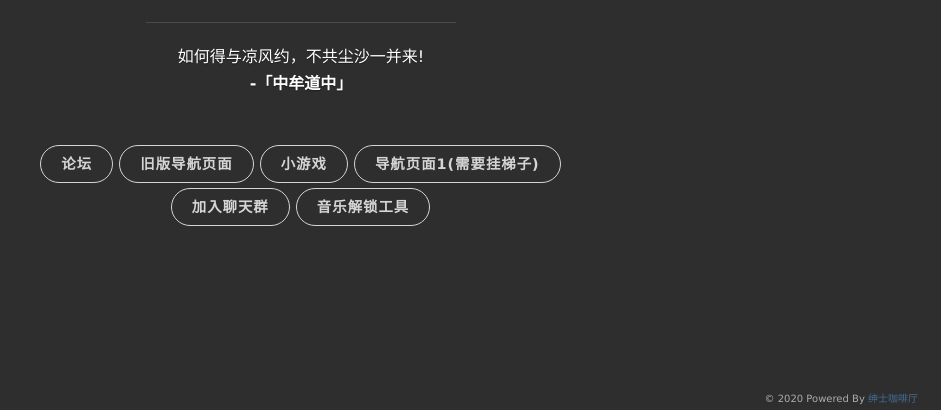
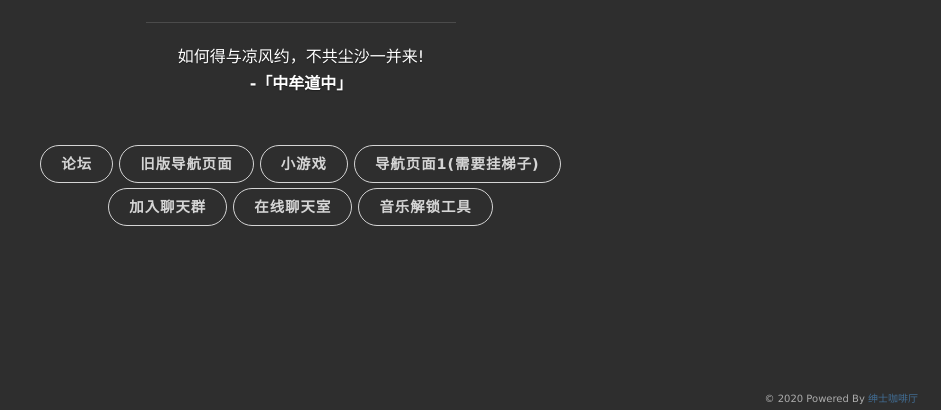
Before and after one commit to sskft/sskft.github.io, a plain HTML site: page index.html in a window 1280 px wide. Shown: the part 390-800 px from the top of the page, without its empty margins (339-1280 px from the left). Drawn offline with Linux system fonts and the light colour scheme; no server answers.

Commit message:
Update index.html

```diff
--- a/index.html
+++ b/index.html
@@ -71,6 +71,9 @@
                                         <a href="qqgroup.html" class="blog-button">&#x52A0;&#x5165;&#x804A;&#x5929;&#x7FA4;</a>
                                     </li>
 					<li class="navigation__item">
+                                        <a href="https://ghsnb.com/" rel="nofollow" class="blog-button">&#x5728;&#x7EBF;&#x804A;&#x5929;&#x5BA4;</a>
+                                    </li>
+					<li class="navigation__item">
                                         <a href="music/tool/" class="blog-button">&#x97F3;&#x4E50;&#x89E3;&#x9501;&#x5DE5;&#x5177;</a>
                                     </li>
                                 </ul>
```
